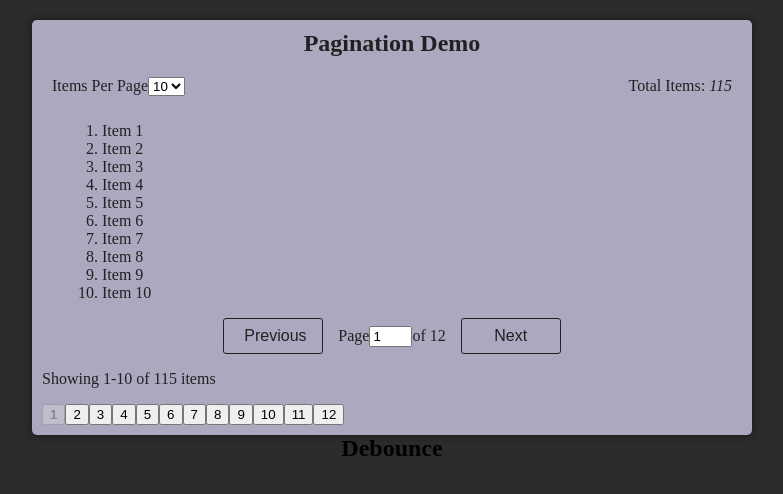
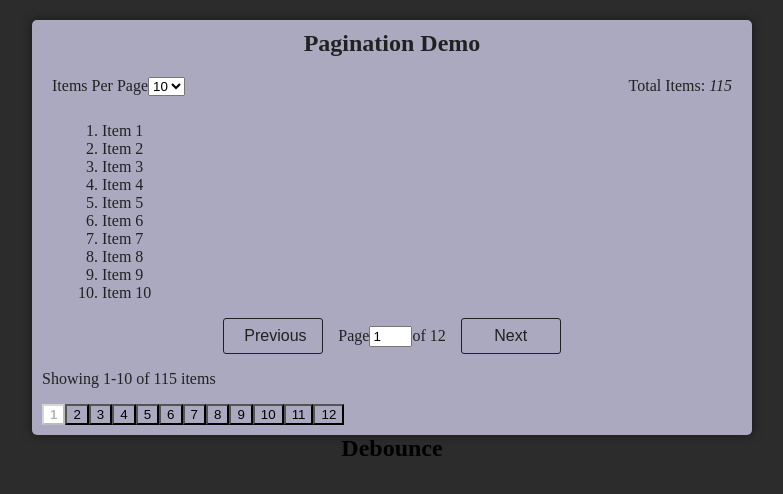
Before and after one commit to vbolden/Custom-hooks-lab3, a React (Vite) app: page / in a window 1280 px wide. Shown: the top 494 px of the page, without its empty margins (248-1031 px from the left). Built offline with nearby package versions, Linux system fonts and the light colour scheme.

Commit message:
added background color property to current page number

```diff
--- a/src/components/Pagination.tsx
+++ b/src/components/Pagination.tsx
@@ -75,7 +75,8 @@ function Pagination() {
                         onClick={() => selectPage(page)}
                         disabled={currentPage === page}
                         style={{
-                            fontWeight: currentPage === page ? "bold" : "normal"
+                            fontWeight: currentPage === page ? "bold" : "normal",
+                            backgroundColor: currentPage === page ? "white" : "transparent"
                         }} >{page}</button>
                 ))}
             </div>
```
